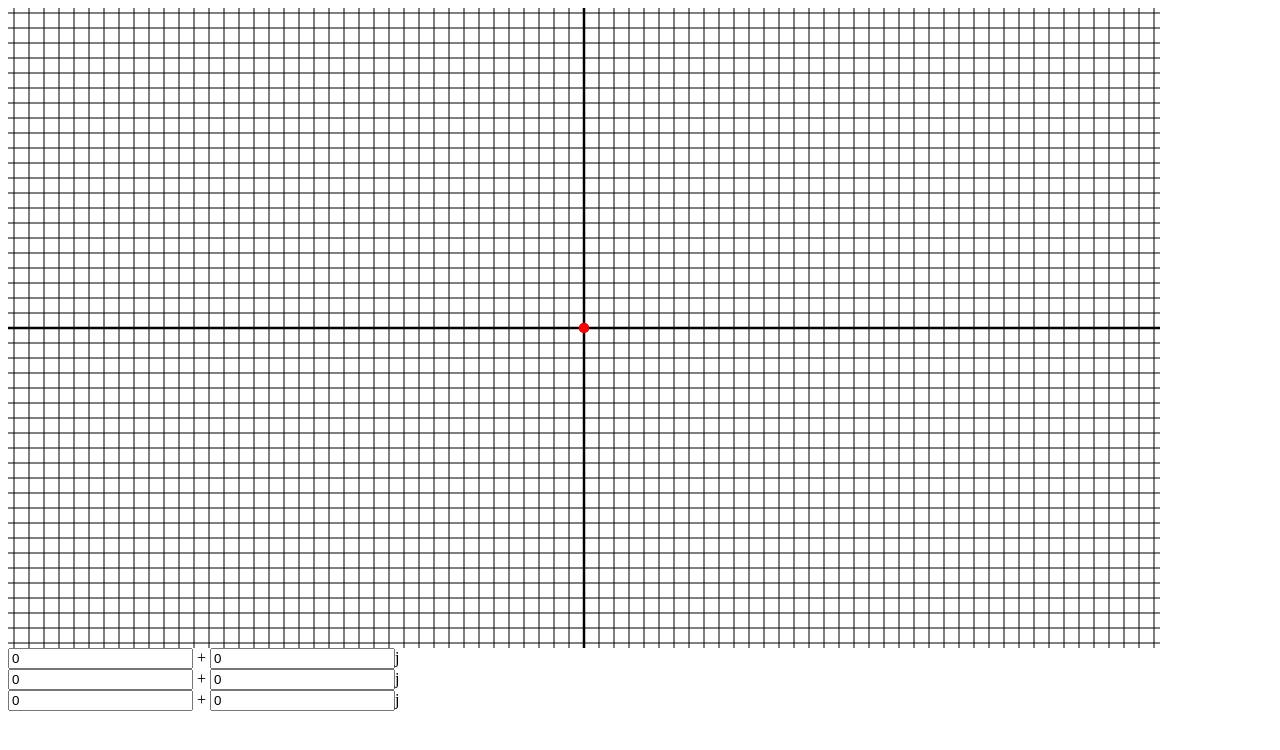
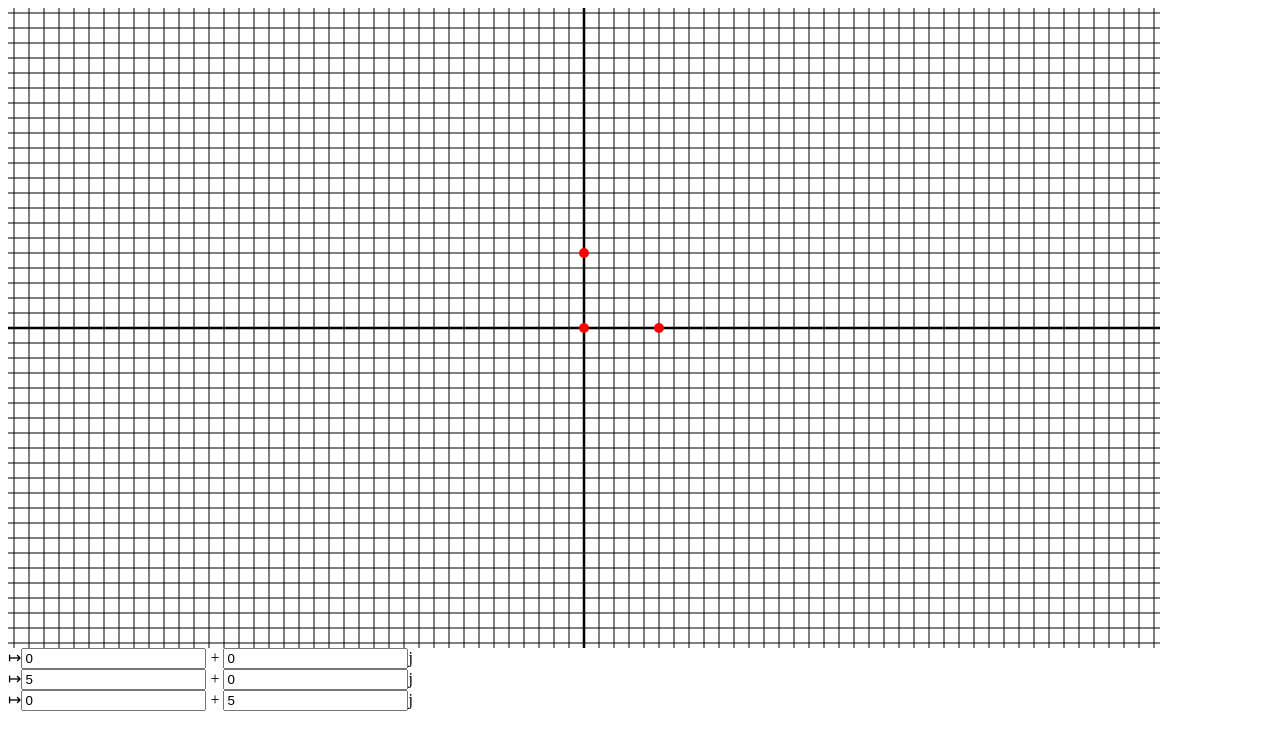
Before and after one commit to luojason/mobius-tform-app, a React (Vite) app: page / in a window 1280 px wide. Shown: the top 750 px of the page. Built offline with nearby package versions, Linux system fonts and the light colour scheme.

Commit message:
Consolidate and organize math-related React state.
Created a single logical place for storing the math state so that there is a single touchpoint
for integrating with the backend API.

```diff
--- a/src/App.tsx
+++ b/src/App.tsx
@@ -1,25 +1,25 @@
-import { useState } from "react";
 import { MobiusGraph } from "./display/MobiusGraph";
 import { ControlPointDisplay } from "./sidebar/ControlPointDisplay";
-import { Complex } from "./model/coord";
+import { useGlobalState } from "./hooks/useGlobalState";
 
 export function App() {
-    const value1 = useState<Complex>([0, 0]);
-    const value2 = useState<Complex>([0, 0]);
-    const value3 = useState<Complex>([0, 0]);
-
-    const values = {
-        value1: value1,
-        value2: value2,
-        value3: value3,
-    }
+    const [globalState, dispatch] = useGlobalState({
+        points: {
+            val1: { in: [0, 0], out: [0, 0]},
+            val2: { in: [5, 0], out: [5, 0]},
+            val3: { in: [0, 5], out: [0, 5]},
+        },
+        // TODO: compute gridlines on first load
+        curves: [],
+        exists: true
+    });
 
     return (
         <>
-            <MobiusGraph {...values} />
-            <ControlPointDisplay value={value1[0]} />
-            <ControlPointDisplay value={value2[0]} />
-            <ControlPointDisplay value={value3[0]} />
+            <MobiusGraph globalState={globalState} dispatch={dispatch} />
+            <ControlPointDisplay value={globalState.points.val1.out} />
+            <ControlPointDisplay value={globalState.points.val2.out} />
+            <ControlPointDisplay value={globalState.points.val3.out} />
         </>
     )
 }
--- a/src/display/MobiusGraph.tsx
+++ b/src/display/MobiusGraph.tsx
@@ -4,6 +4,8 @@ import { Complex, Extent2d } from "../model/coord";
 import { useElementExtent } from "../hooks/useElementExtent";
 import { GraphCanvas } from "./GraphCanvas";
 import { MovablePoint } from "./MovablePoint";
+import { ExtComplex } from "../model/geometry";
+import { ControlPointKey, GlobalState, GlobalStateDispatch } from "../hooks/useGlobalState";
 
 // TODO: this needs a proper value based off initial window width/height
 // unless we can confirm that useElementExtent updates immediately on first load
@@ -12,27 +14,38 @@ const INITIAL_EXTENT: Extent2d = {
     height: 100,
 };
 
-type ValuePair = [Complex, (c: Complex) => void];
+export type ValuePair = [Complex, (c: Complex) => void];
 
 interface MobiusGraphProps {
-    readonly value1: ValuePair;
-    readonly value2: ValuePair;
-    readonly value3: ValuePair;
+    readonly globalState: GlobalState;
+    readonly dispatch: GlobalStateDispatch;
 }
 
 /**
  * Renders a visualization of the current Mobius transformation.
  */
-export function MobiusGraph({ value1, value2, value3 }: MobiusGraphProps) {
+export function MobiusGraph({ globalState, dispatch }: MobiusGraphProps) {
     const ref = useRef<HTMLDivElement>(null);
     const extent = useElementExtent(ref, INITIAL_EXTENT);
 
+    const points = (['val1', 'val2', 'val3'] as ControlPointKey[]).map((key) => {
+        const action = (c: ExtComplex) => dispatch({
+            type: 'set-mapping',
+            key: key,
+            out: c,
+        });
+        return <MovablePoint
+            key={key}
+            value={globalState.points[key].out}
+            onValueChange={action}
+            containingExtent={extent}
+        />;
+    });
+
     return (
         <div ref={ref} className={styles.graphContainer}>
-            <GraphCanvas extent={extent} />
-            <MovablePoint value={value1[0]} setValue={value1[1]} containingExtent={extent} />
-            <MovablePoint value={value2[0]} setValue={value2[1]} containingExtent={extent} />
-            <MovablePoint value={value3[0]} setValue={value3[1]} containingExtent={extent} />
+            <GraphCanvas extent={extent} curves={globalState.curves} />
+            {points}
         </div>
     );
 }
--- a/src/display/MovablePoint.tsx
+++ b/src/display/MovablePoint.tsx
@@ -1,29 +1,41 @@
 import { useRef, useState } from "react";
 import * as C from "../model/coord";
 import styles from "./graph.module.css";
+import { ExtComplex } from "../model/geometry";
 
 interface MovablePointProps {
-    readonly value: C.Complex;
-    readonly setValue: (c: C.Complex) => void;
+    readonly value: ExtComplex;
+    readonly onValueChange: (c: C.Complex) => void;
     readonly containingExtent: C.Extent2d;
 }
 
 /**
  * Displays a control point for the Mobius transformation which can be moved.
  */
-export function MovablePoint({ value, setValue, containingExtent }: MovablePointProps) {
+export function MovablePoint({ value, onValueChange: setValue, containingExtent }: MovablePointProps) {
     const ref = useRef<HTMLDivElement>(null);
     const [clicked, setClicked] = useState(false);
 
-    const position = C.transformPhysical(value, containingExtent);
+    // render the position of the point via CSS transform
+    let style: React.CSSProperties;
+    if (value === 'inf') {
+        // do not render the point at infinity
+        style = {
+            display: 'none'
+        };
+    } else {
+        // else value is finite
+        const position = C.transformPhysical(value, containingExtent);
+        style = {
+            transform: `translate(${position.x}px, ${position.y}px)`
+        };
+    }
 
     return (
         <div
             ref={ref}
             className={styles.controlPoint}
-            style={{
-                transform: `translate(${position.x}px, ${position.y}px)`,
-            }}
+            style={style}
             onPointerMove={e => {
                 if (clicked) {
                     let p = getPosition(e, ref.current!.parentElement!);
--- /dev/null
+++ b/src/hooks/useGlobalState.ts
@@ -0,0 +1,115 @@
+import { useState } from "react";
+import { Curve, ExtComplex, GenerateMobiusTransformationResponse } from "../model/geometry";
+import { invoke } from "@tauri-apps/api/tauri";
+
+/**
+ * This type contains everything related to the Mobius transformation being rendered,
+ * and is the main global state returned from the custom hook in this file.
+ */
+export interface GlobalState {
+    points: MappingSet;
+    curves: Curve[];
+    exists: boolean;
+}
+
+/** A sample input/output pair for a data point mapped under a Mobius transformation. */
+interface SamplePointMapping {
+    in: ExtComplex;
+    out: ExtComplex;
+}
+
+/**
+ * This type serves as the index for MappingSet.
+ * It is used to limit the number of control points and uniquely identify them.
+ *
+ * Future scope: if mapping set is relaxed to allow more than 3 point mappings,
+ * this type is no longer needed and we can just use a string/UUID as the index.
+ */
+export type ControlPointKey = 'val1' | 'val2' | 'val3';
+
+/**
+ * A set of sample input/output pairs used as control points to compute the corresponding Mobius transformation.
+ * A Mobius transformation is uniquely determined by three sample point mappings.
+ *
+ * Future scope may include adding other point mappings which do not serve as control points,
+ * for additional visualization.
+ */
+export type MappingSet = {
+    [index in ControlPointKey]: SamplePointMapping;
+}
+
+interface SetControlPointAction {
+    type: 'set-mapping';
+    key: ControlPointKey;
+    in?: ExtComplex;
+    out?: ExtComplex;
+}
+
+/**
+ * Defines the schema for the valid actions that can be passed into the dispatch function returned by `useGlobalState`.
+ *
+ * Each action must specify a unique 'type' label that identifies it.
+ */
+export type GlobalStateDispatchAction = SetControlPointAction;
+
+export type GlobalStateDispatch = (a: GlobalStateDispatchAction) => void;
+
+/**
+ * A hook that providers all the state needed to represent a Mobius transformation and its derivative data,
+ * as well as a dispatch function to modify this state.
+ *
+ * The dispatch function makes a backend API call and can not be used in pure code.
+ */
+export function useGlobalState(initial: GlobalState): [GlobalState, GlobalStateDispatch] {
+    const [globalState, setGlobalState] = useState(initial);
+
+    // format is similar to reducer pattern. We don't use reducer since non-pure operations are needed.
+    // this dispatch function can only be invoked outside of rendering (e.g. in event handlers)
+    const dispatch = async (action: GlobalStateDispatchAction) => {
+        switch (action.type) {
+            case 'set-mapping': {
+                const oldMapping = globalState.points[action.key];
+                const newMapping: SamplePointMapping = {
+                    in: action.in || oldMapping.in,
+                    out: action.out || oldMapping.out,
+                };
+                const newMappingSet = {
+                    ...globalState.points,
+                    [action.key]: newMapping
+                };
+
+                try {
+                    // make call to backend
+                    const response = await invoke('generate_mobius_transformation', {
+                        inputs: [
+                            newMappingSet.val1.in,
+                            newMappingSet.val2.in,
+                            newMappingSet.val3.in,
+                        ],
+                        outputs: [
+                            newMappingSet.val1.out,
+                            newMappingSet.val2.out,
+                            newMappingSet.val3.out,
+                        ]
+                    }) as GenerateMobiusTransformationResponse;
+                    setGlobalState({
+                        points: newMappingSet,
+                        curves: response.curves,
+                        exists: true,
+                    });
+                } catch (err) {
+                    // error is thrown when no valid Mobius transformation exists for the inputs
+                    // TODO: display the error scenario to the user
+                    setGlobalState({
+                        points: newMappingSet,
+                        curves: [],
+                        exists: false,
+                    })
+                }
+                break;
+            }
+        }
+    };
+
+    return [globalState, dispatch];
+}
--- /dev/null
+++ b/src/model/geometry.ts
@@ -0,0 +1,62 @@
+/**
+ * This module contains definitions of types that map to data models in the backend.
+ * The JSON representaion of each of these types should be able to
+ * deserialize successfully into some corresponding type in the backend
+ * (refer to `src-tauri/src/model.rs`).
+ *
+ * These types are also used to draw things to the screen.
+ */
+
+import { Complex, Extent2d, PIXELS_PER_UNIT } from "./coord";
+
+/** An number in the extended complex plane, which includes the point at infinity. */
+export type ExtComplex = Complex | 'inf';
+
+interface Circle {
+    type: 'circle';
+    center: Complex;
+    radius: number;
+}
+
+interface Line {
+    type: 'line';
+    point: Complex;
+    slope: Complex;
+}
+
+/** A curve which is either a circle or a line. Can be drawn onto a canvas. */
+export type Curve = Circle | Line;
+
+/** The response schema for the backend API `generate_mobius_transformation`. */
+export interface GenerateMobiusTransformationResponse {
+    curves: Curve[];
+}
+
+/** Draw a curve onto a 2D Canvas. */
+export function drawCurve(ctxt: CanvasRenderingContext2D, curve: Curve, extent: Extent2d) {
+    // units are multiplied by PIXELS_PER_UNIT to convert to the screen coordinate's spacing
+    switch (curve.type) {
+        case 'circle': {
+            ctxt.beginPath();
+            ctxt.arc(
+                curve.center[0] * PIXELS_PER_UNIT,
+                curve.center[1] * PIXELS_PER_UNIT,
+                curve.radius * PIXELS_PER_UNIT,
+                0, 2 * Math.PI);
+            ctxt.stroke();
+            break;
+        }
+        case 'line': {
+            console.log('line encountered');
+            // use extent to determine how far to extend the line
+            const t = Math.max(extent.width, extent.height) / Math.hypot(curve.slope[0], curve.slope[1]);
+            const x = curve.point[0] * PIXELS_PER_UNIT;
+            const y = curve.point[1] * PIXELS_PER_UNIT;
+            ctxt.beginPath();
+            ctxt.moveTo(x - t * curve.slope[0], y - t * curve.slope[1]);
+            ctxt.lineTo(x + t * curve.slope[0], y + t * curve.slope[1]);
+            ctxt.stroke();
+            break;
+        }
+    }
+}
--- a/src/sidebar/ControlPointDisplay.tsx
+++ b/src/sidebar/ControlPointDisplay.tsx
@@ -1,12 +1,18 @@
-import * as C from "../model/coord";
+import { ExtComplex } from "../model/geometry";
 
 interface DisplayProps {
-    readonly value: C.Complex;
+    readonly value: ExtComplex;
 }
 
 export function ControlPointDisplay({ value }: DisplayProps) {
+    // special handling for point at infinity case
+    if (value === 'inf') {
+        return <div>inf</div>;
+    }
+
     return (
         <div>
+            {"↦"}
             <input value={value[0]} readOnly={true} />
             {" + "}
             <input value={value[1]} readOnly={true} />
```
Also changed, not shown: src/display/GraphCanvas.tsx (+12 -3 lines), 1 other file (tests, documents, lock files or other folders).
